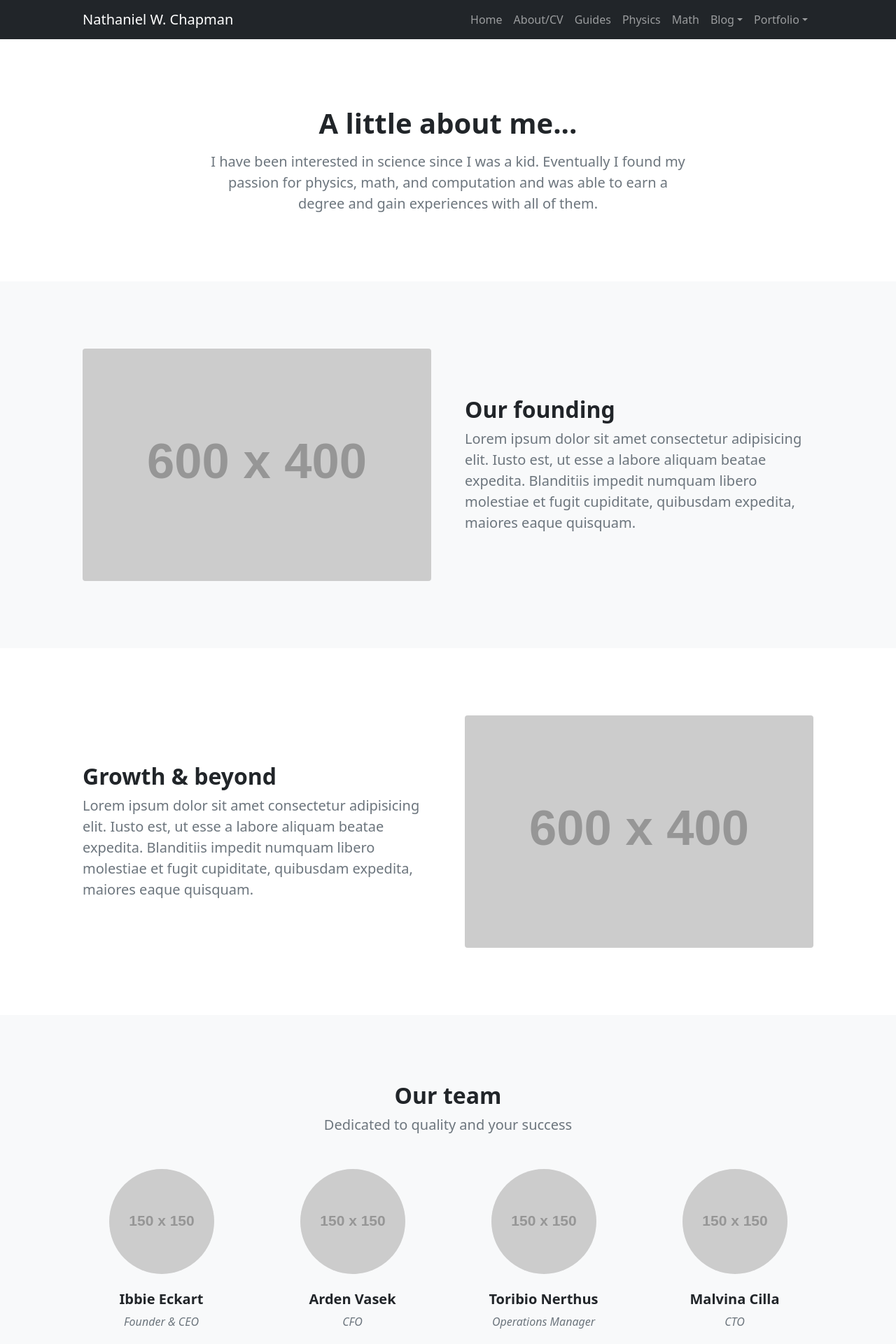
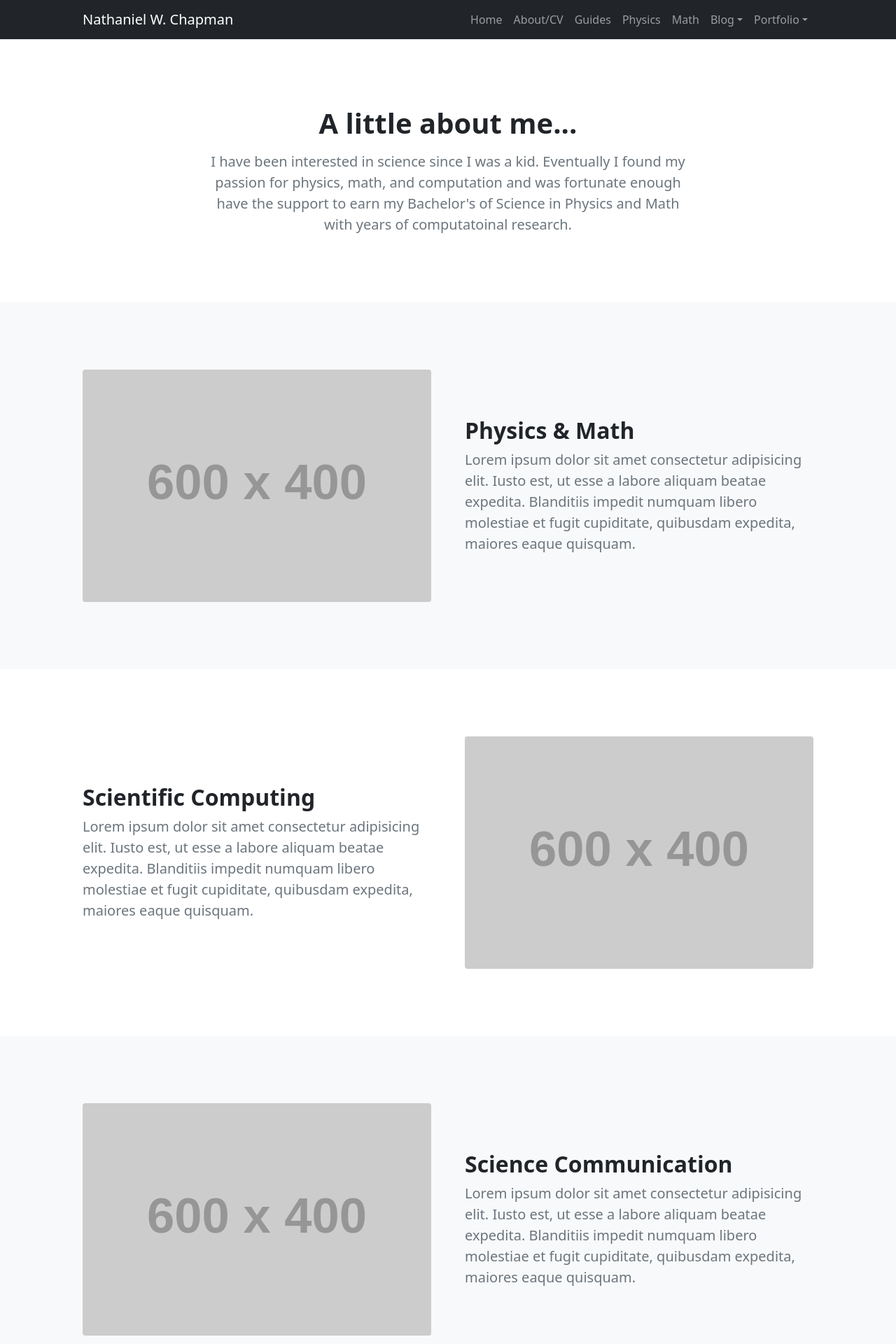
Before and after one commit to NonDairyNeutrino/nondairyneutrino.github.io, a Jekyll site: the page docs/about.html, which Jekyll copies as it is, in a window 1280 px wide. Shown: the top 1920 px of the page at 70% size. Built offline with Jekyll 4.4.1, drawn with Linux system fonts in a browser that asks for light colours; some of the changed text lies outside the part shown.

Commit message:
update about page and add cv preview

```diff
--- a/docs/about.html
+++ b/docs/about.html
@@ -52,7 +52,7 @@
                         <div class="col-lg-8 col-xxl-6">
                             <div class="text-center my-5">
                                 <h1 class="fw-bolder mb-3">A little about me...</h1>
-                                <p class="lead fw-normal text-muted mb-4">I have been interested in science since I was a kid.  Eventually I found my passion for physics, math, and computation and was able to earn a degree and gain experiences with all of them.</p>
+                                <p class="lead fw-normal text-muted mb-4">I have been interested in science since I was a kid.  Eventually I found my passion for physics, math, and computation and was fortunate enough have the support to earn my Bachelor's of Science in Physics and Math with years of computatoinal research.</p>
                                 <!-- <a class="btn btn-primary btn-lg" href="#scroll-target">Read our story</a> -->
                             </div>
                         </div>
@@ -65,7 +65,7 @@
                     <div class="row gx-5 align-items-center">
                         <div class="col-lg-6"><img class="img-fluid rounded mb-5 mb-lg-0" src="https://dummyimage.com/600x400/343a40/6c757d" alt="..." /></div>
                         <div class="col-lg-6">
-                            <h2 class="fw-bolder">Our founding</h2>
+                            <h2 class="fw-bolder">Physics &amp Math</h2>
                             <p class="lead fw-normal text-muted mb-0">Lorem ipsum dolor sit amet consectetur adipisicing elit. Iusto est, ut esse a labore aliquam beatae expedita. Blanditiis impedit numquam libero molestiae et fugit cupiditate, quibusdam expedita, maiores eaque quisquam.</p>
                         </div>
                     </div>
@@ -77,14 +77,26 @@
                     <div class="row gx-5 align-items-center">
                         <div class="col-lg-6 order-first order-lg-last"><img class="img-fluid rounded mb-5 mb-lg-0" src="https://dummyimage.com/600x400/343a40/6c757d" alt="..." /></div>
                         <div class="col-lg-6">
-                            <h2 class="fw-bolder">Growth &amp; beyond</h2>
+                            <h2 class="fw-bolder">Scientific Computing</h2>
+                            <p class="lead fw-normal text-muted mb-0">Lorem ipsum dolor sit amet consectetur adipisicing elit. Iusto est, ut esse a labore aliquam beatae expedita. Blanditiis impedit numquam libero molestiae et fugit cupiditate, quibusdam expedita, maiores eaque quisquam.</p>
+                        </div>
+                    </div>
+                </div>
+            </section>
+            <!-- About section 3-->
+            <section class="py-5 bg-light" id="scroll-target">
+                <div class="container px-5 my-5">
+                    <div class="row gx-5 align-items-center">
+                        <div class="col-lg-6"><img class="img-fluid rounded mb-5 mb-lg-0" src="https://dummyimage.com/600x400/343a40/6c757d" alt="..." /></div>
+                        <div class="col-lg-6">
+                            <h2 class="fw-bolder">Science Communication</h2>
                             <p class="lead fw-normal text-muted mb-0">Lorem ipsum dolor sit amet consectetur adipisicing elit. Iusto est, ut esse a labore aliquam beatae expedita. Blanditiis impedit numquam libero molestiae et fugit cupiditate, quibusdam expedita, maiores eaque quisquam.</p>
                         </div>
                     </div>
                 </div>
             </section>
             <!-- Team members section-->
-            <section class="py-5 bg-light">
+            <!-- <section class="py-5 bg-light">
                 <div class="container px-5 my-5">
                     <div class="text-center">
                         <h2 class="fw-bolder">Our team</h2>
@@ -121,18 +133,20 @@
                         </div>
                     </div>
                 </div>
-            </section>
+            </section> -->
+            <!-- CV viewer -->
+            <iframe src="assets/CV.pdf" width="100%" height="950px"></iframe>
         </main>
         <!-- Footer-->
         <footer class="bg-dark py-4 mt-auto">
             <div class="container px-5">
                 <div class="row align-items-center justify-content-between flex-column flex-sm-row">
-                    <div class="col-auto"><div class="small m-0 text-white">Copyright &copy; Your Website 2022</div></div>
+                    <div class="col-auto"><div class="small m-0 text-white">Copyright &copy; Nathaniel W. Chapman 2022</div></div>
                     <div class="col-auto">
-                        <a class="link-light small" href="#!">Privacy</a>
+                        <!-- <a class="link-light small" href="#!">Privacy</a>
                         <span class="text-white mx-1">&middot;</span>
                         <a class="link-light small" href="#!">Terms</a>
-                        <span class="text-white mx-1">&middot;</span>
+                        <span class="text-white mx-1">&middot;</span> -->
                         <a class="link-light small" href="#!">Contact</a>
                     </div>
                 </div>
```
Also changed, not shown: docs/css/styles.css.
